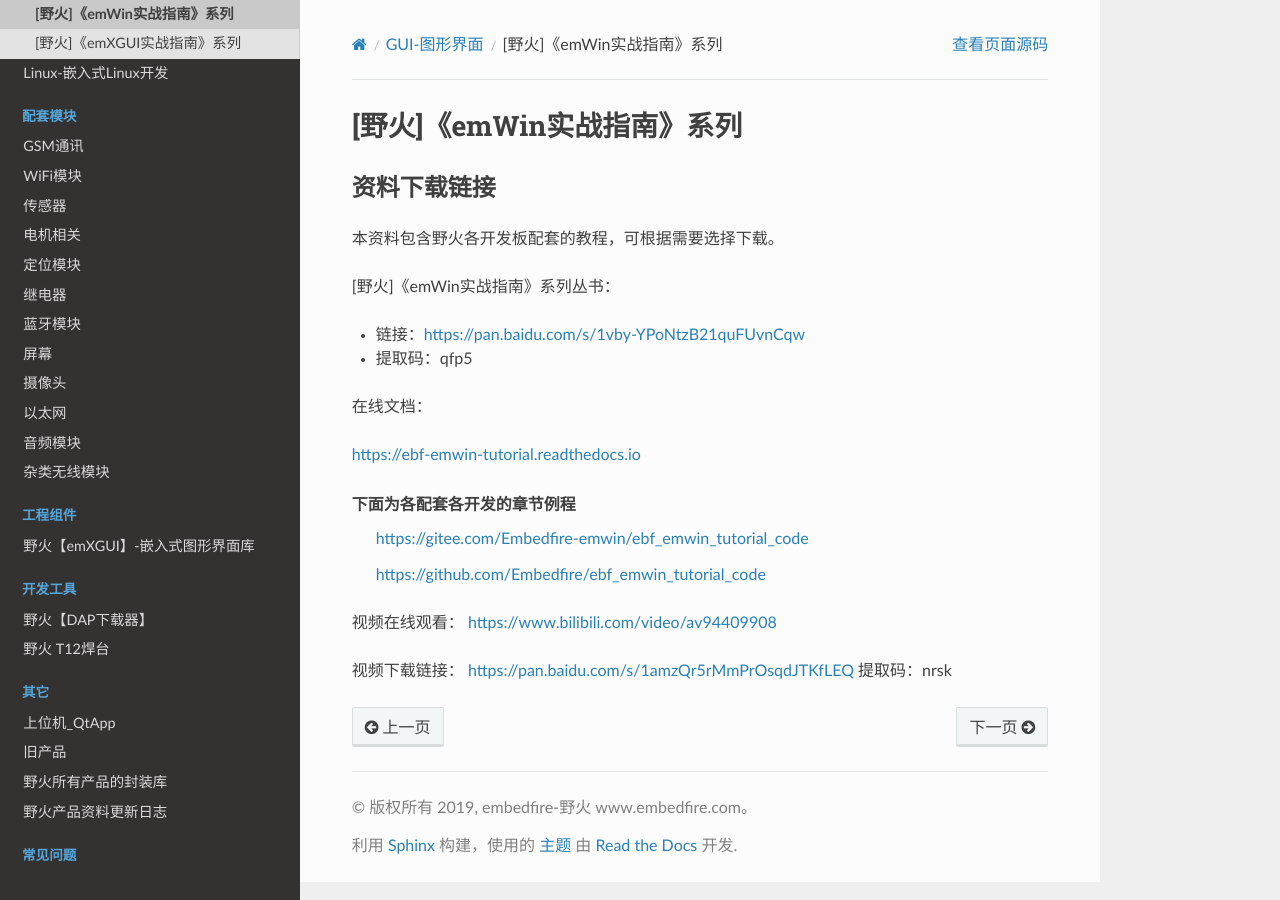
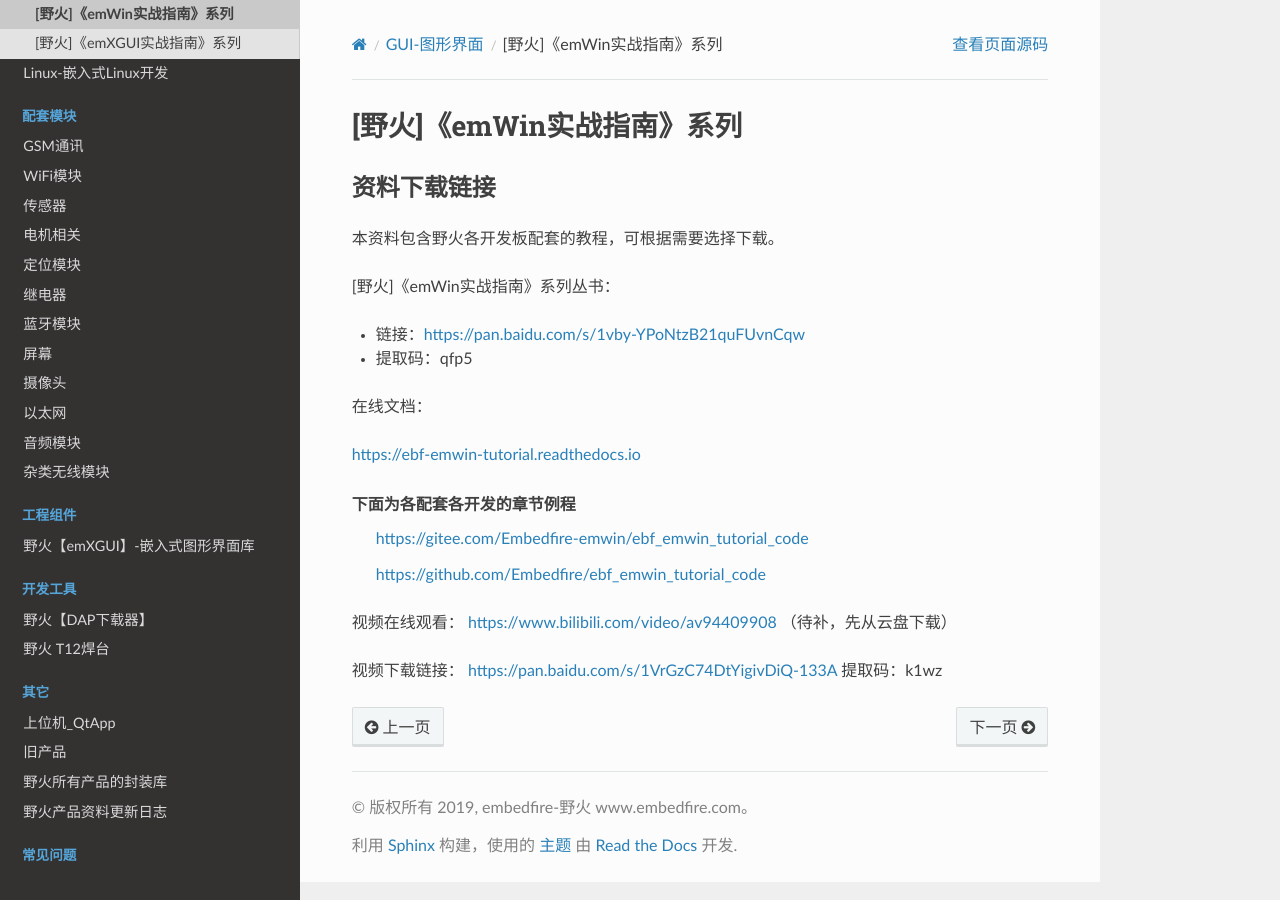
Before and after one commit to Embedfire/ebf_products, a Sphinx documentation site: the page built from documentation/tutorial/ebf_emwin_tutorial.rst, in a window 1280 px wide. Built offline with Sphinx 7.4.7 and the Read the Docs theme 2.0.0, drawn with Linux system fonts in a browser that asks for light colours; pages that are not in the unit, such as notebooks, are missing from menus.

Commit message:
Update ebf_emwin_tutorial.rst

```diff
--- a/documentation/tutorial/ebf_emwin_tutorial.rst
+++ b/documentation/tutorial/ebf_emwin_tutorial.rst
@@ -27,9 +27,9 @@
 
 
 视频在线观看：
-https://www.bilibili.com/video/av94409908
+https://www.bilibili.com/video/av94409908  （待补，先从云盘下载）
 
 
 视频下载链接：
-https://pan.baidu.com/s/1amzQr5rMmPrOsqdJTKfLEQ
-提取码：nrsk
+https://pan.baidu.com/s/1VrGzC74DtYigivDiQ-133A
+提取码：k1wz
```
